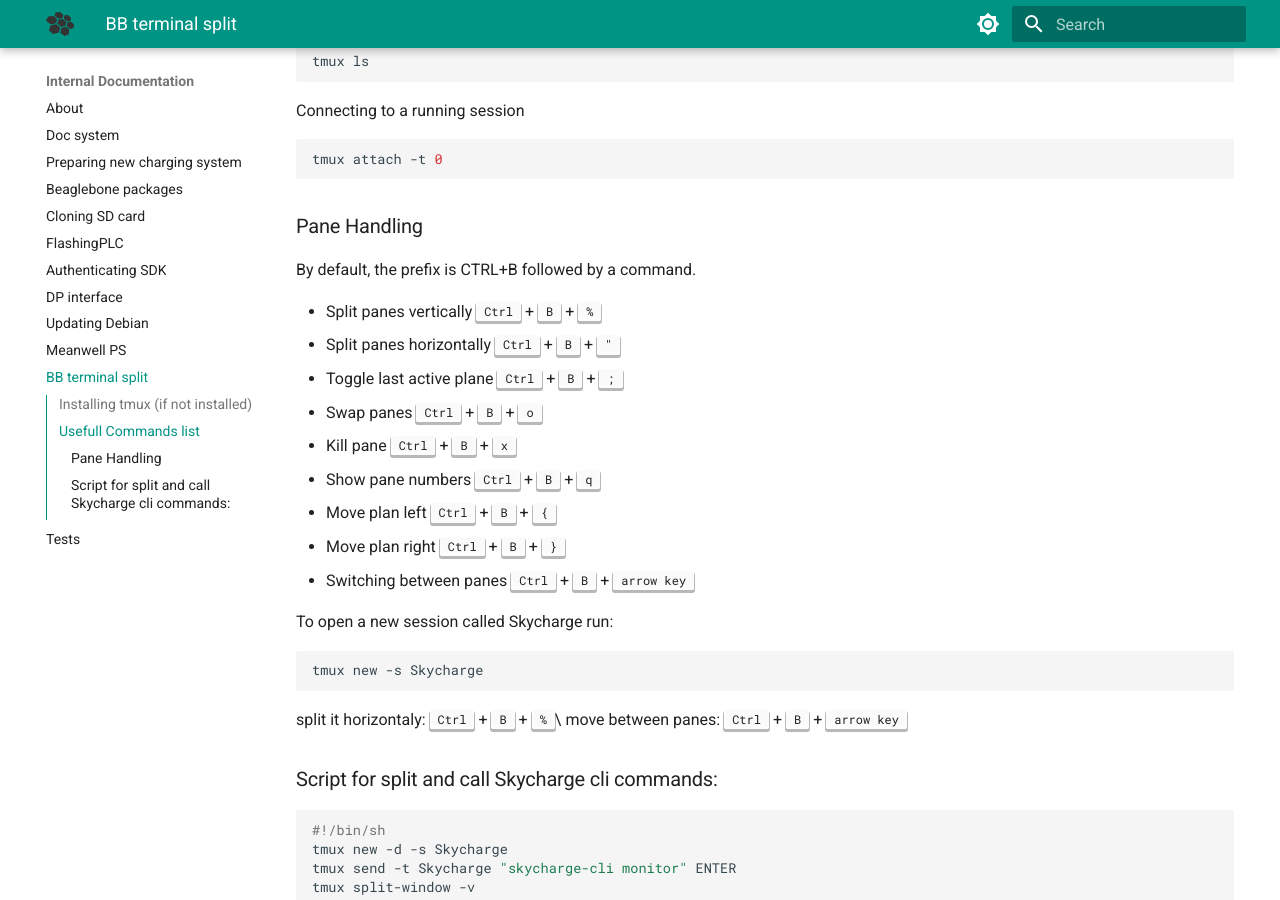
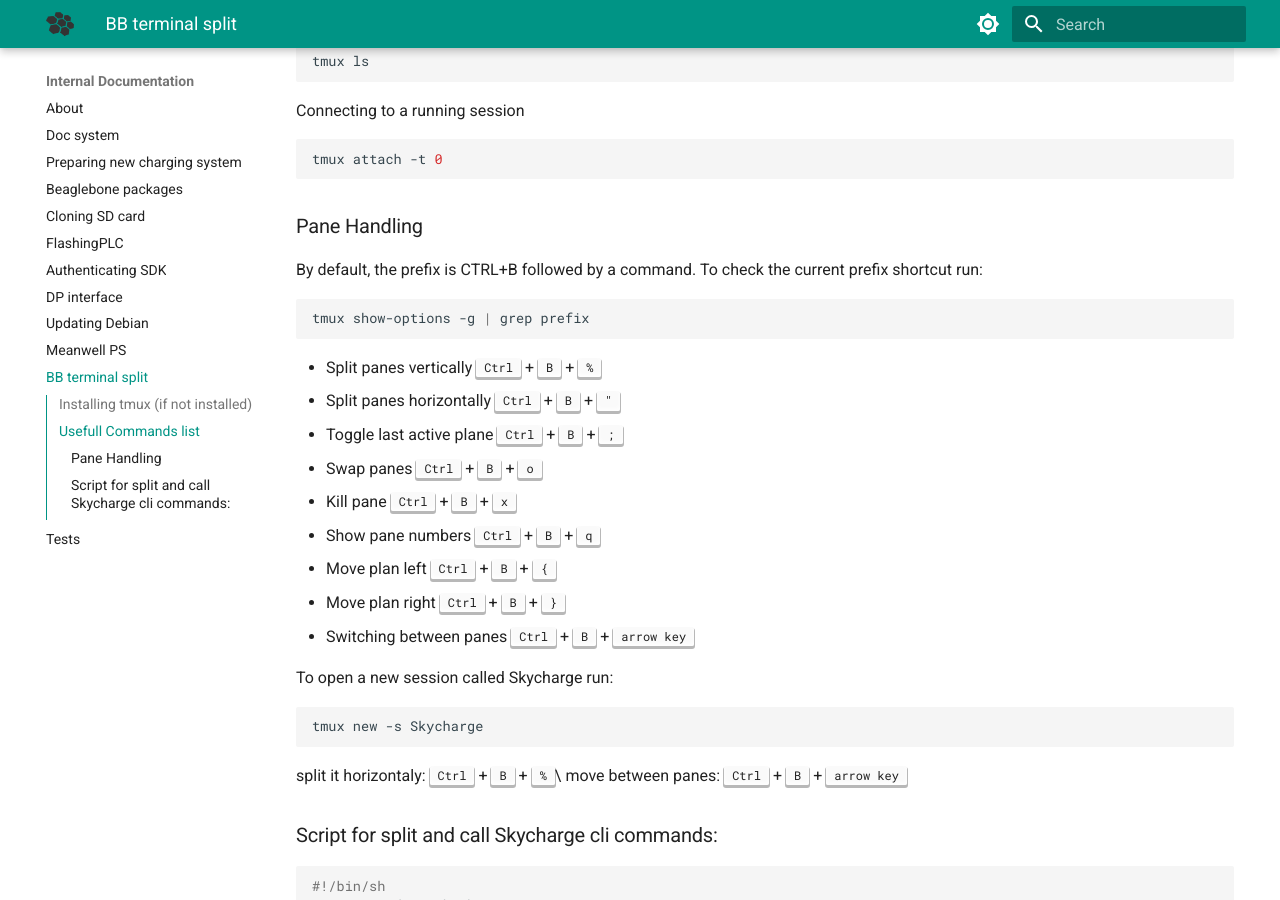
Before and after one commit to g-zajac/mkdosc-playground, an MkDocs documentation site: the page built from docs/tmux.md, in a window 1280 px wide and 900 px high, scrolled down 1242 px. Built offline with MkDocs 1.6.1 and Material for MkDocs 9.7.7, drawn with Linux system fonts in a browser that asks for light colours.

Commit message:
add tmux prefix check

````diff
--- a/docs/tmux.md
+++ b/docs/tmux.md
@@ -28,6 +28,10 @@ tmux attach -t 0
 
 ### Pane Handling
 By default, the prefix is CTRL+B followed by a command.
+To check the current prefix shortcut run:
+```shell
+tmux show-options -g | grep prefix
+```
 
 - Split panes vertically	<kbd>Ctrl</kbd> + <kbd>B</kbd> + <kbd>%</kbd>
 - Split panes horizontally    <kbd>Ctrl</kbd> + <kbd>B</kbd> + <kbd>"</kbd>
````
